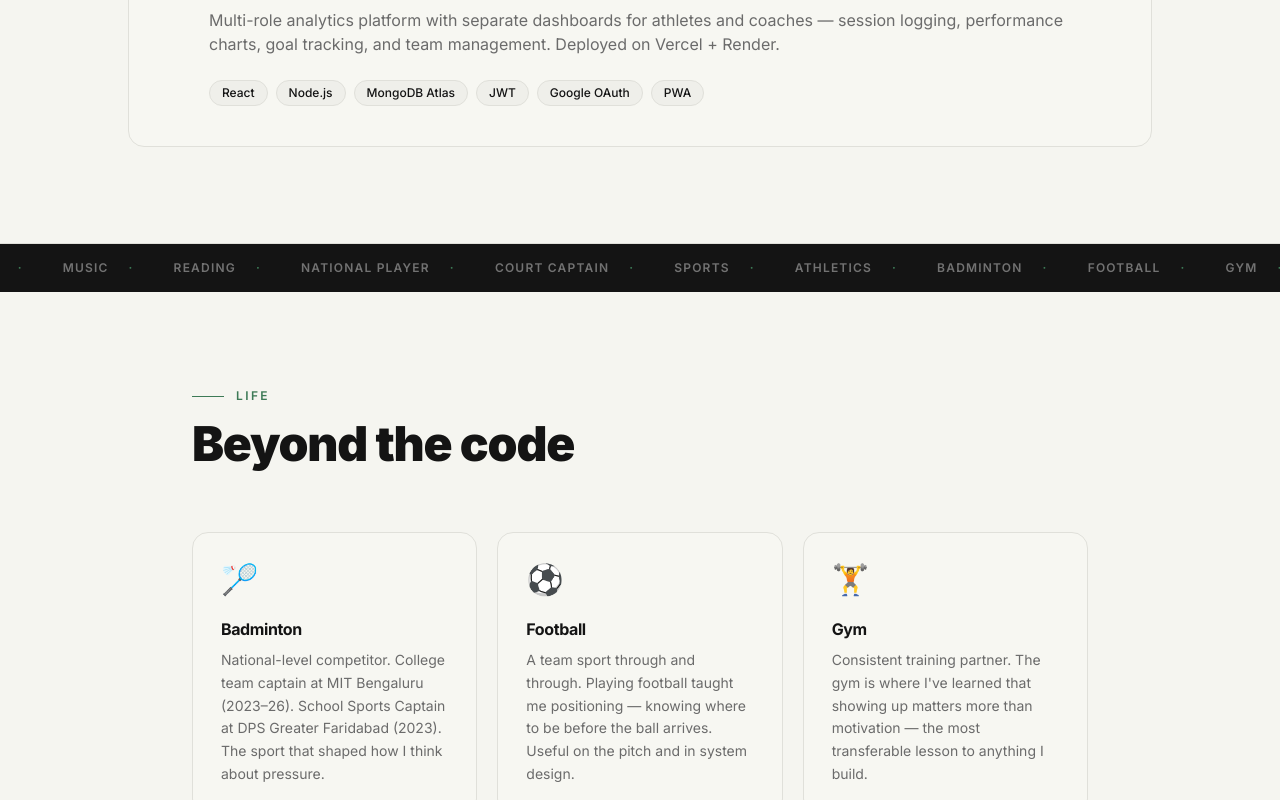
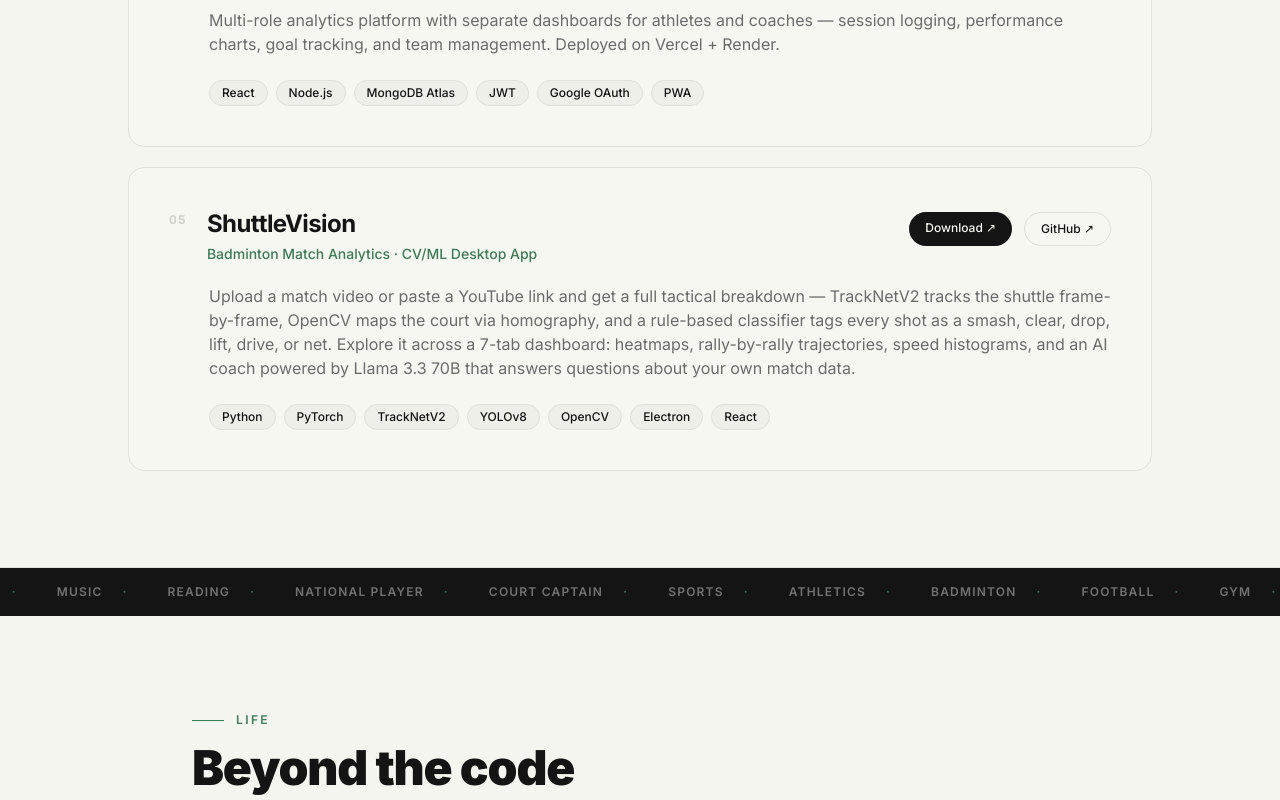
Before and after one commit to adityagargdev/Portfolio, a Next.js app: page / in a window 1280 px wide. Shown: the part 3183-3983 px from the top of the page. Built offline with nearby package versions, Linux system fonts and the light colour scheme.

Commit message:
Add ShuttleVision project card, bump project count stat
CV/ML badminton analytics desktop app (TrackNetV2, YOLOv8, OpenCV,
Electron/React). Adds an optional liveLabel field so the card can say
"Download" instead of "Live" since it ships as a Windows installer
rather than a hosted app.

```diff
--- a/components/About.tsx
+++ b/components/About.tsx
@@ -13,7 +13,7 @@ const tags = [
 ];
 
 const stats = [
-  { value: "4+", label: "Projects shipped" },
+  { value: "5+", label: "Projects shipped" },
   { value: "National", label: "Badminton player" },
   { value: "Captain", label: "MIT Bengaluru team" },
 ];
--- a/components/Projects.tsx
+++ b/components/Projects.tsx
@@ -3,7 +3,18 @@
 import { motion, useInView } from "framer-motion";
 import { useRef } from "react";
 
-const projects = [
+interface Project {
+  number: string;
+  title: string;
+  subtitle: string;
+  description: string;
+  tags: string[];
+  github: string;
+  live: string | null;
+  liveLabel?: string;
+}
+
+const projects: Project[] = [
   {
     number: "01",
     title: "Pepper & Pine — AI Voice Receptionist",
@@ -43,6 +54,17 @@ const projects = [
     tags: ["React", "Node.js", "MongoDB Atlas", "JWT", "Google OAuth", "PWA"],
     github: "https://github.com/adityagargdev/Sports-Tracker",
     live: "https://sports-tracker-sigma.vercel.app",
+  },
+  {
+    number: "05",
+    title: "ShuttleVision",
+    subtitle: "Badminton Match Analytics · CV/ML Desktop App",
+    description:
+      "Upload a match video or paste a YouTube link and get a full tactical breakdown — TrackNetV2 tracks the shuttle frame-by-frame, OpenCV maps the court via homography, and a rule-based classifier tags every shot as a smash, clear, drop, lift, drive, or net. Explore it across a 7-tab dashboard: heatmaps, rally-by-rally trajectories, speed histograms, and an AI coach powered by Llama 3.3 70B that answers questions about your own match data.",
+    tags: ["Python", "PyTorch", "TrackNetV2", "YOLOv8", "OpenCV", "Electron", "React"],
+    github: "https://github.com/adityagargdev/ShuttleVision",
+    live: "https://github.com/adityagargdev/ShuttleVision/releases/tag/v1.0.0",
+    liveLabel: "Download",
   },
 ];
 
@@ -102,7 +124,7 @@ export default function Projects() {
                       rel="noopener noreferrer"
                       className="text-xs px-4 py-2 bg-[#141414] text-[#F7F7F2] rounded-full hover:bg-[#3D7A56] transition-colors duration-200 font-medium"
                     >
-                      Live ↗
+                      {project.liveLabel ?? "Live"} ↗
                     </a>
                   )}
                   <a
```
